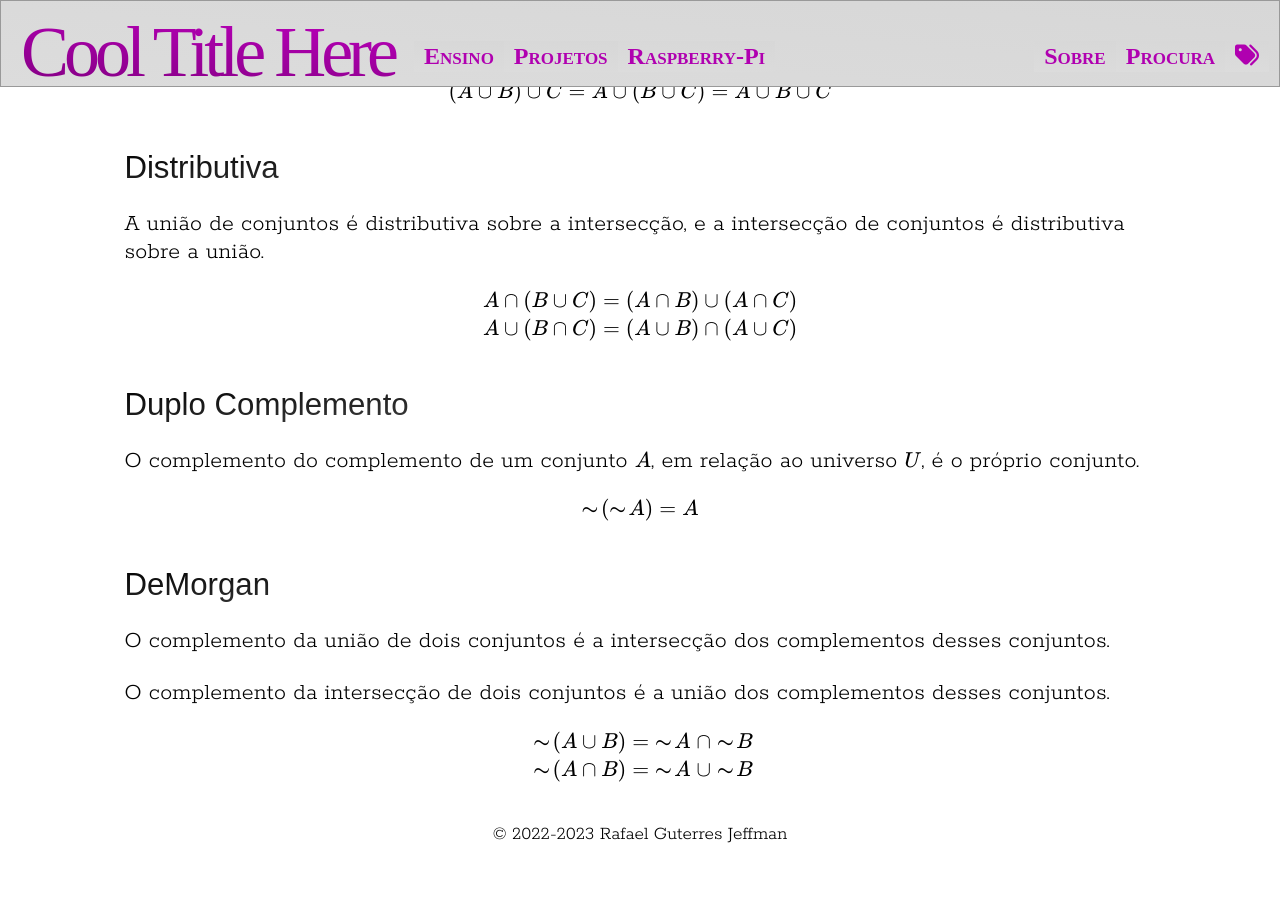
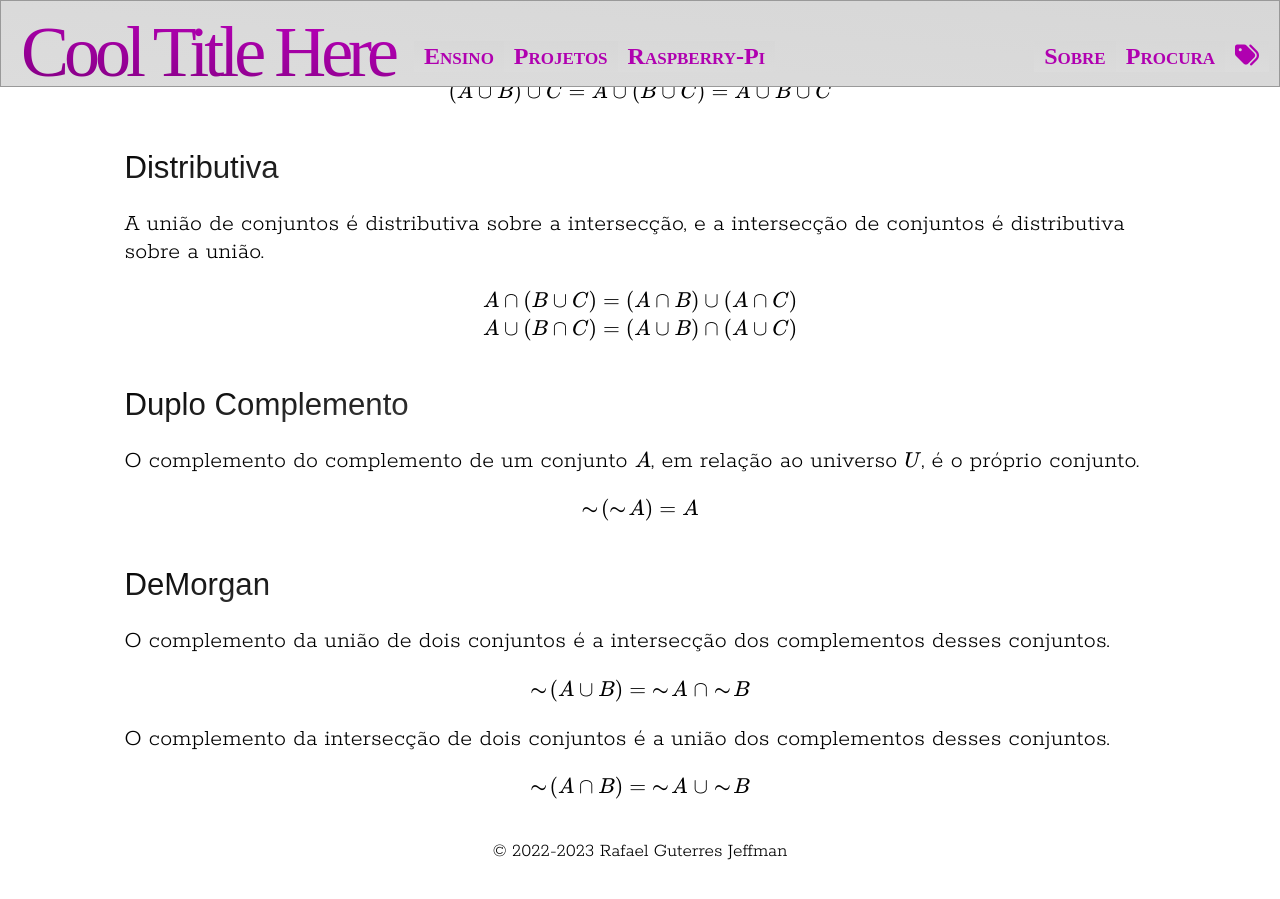
Before and after one commit to rafasgj/rafaeljeffman.com, a Jekyll site: the page built from teaching/cs/basics/set-concepts.md, in a window 1280 px wide and 900 px high, scrolled down 8170 px. Built offline with Jekyll 4.4.1, drawn with Linux system fonts in a browser that asks for light colours; nearby versions of some CDN libraries; some web fonts are replaced; some of the changed text lies outside the part shown.

Commit message:
cs/basics/set-concepts: Fix drawings and math.

```diff
--- a/teaching/cs/basics/set-concepts.md
+++ b/teaching/cs/basics/set-concepts.md
@@ -249,8 +249,8 @@
 <svg width="300" height="200" xmlns="http://www.w3.org/2000/svg">
     <g>
         <use xlink:href="#circle_left" id="center" fill="url(#gradient-fill)" clip-path="url(#clip_right)"/>
-        <use xlink:href="#circle_left" stroke-width="1.5" stroke="#000" fill="none"/>
-        <use xlink:href="#circle_right" stroke-width="1.5" stroke="#000" fill="none"/>
+        <use xlink:href="#circle_left" stroke-width="1.5" stroke="#222" fill="none"/>
+        <use xlink:href="#circle_right" stroke-width="1.5" stroke="#222" fill="none"/>
     </g>
 </svg>
 
@@ -263,7 +263,7 @@
 <svg width="300" height="200" xmlns="http://www.w3.org/2000/svg">
     <g>
         <use xlink:href="#circle_right" stroke-width="1.5" stroke="#222" fill="url(#gradient-fill)" mask="url(#mask_right)" />
-        <use xlink:href="#circle_left" stroke-width="1.5" stroke="#222" fill="#fff" mask="url(#mask_left)" />
+        <use xlink:href="#circle_left" stroke-width="1.5" stroke="#bbb" fill="#fff" mask="url(#mask_left)" />
         <use xlink:href="#circle_left" stroke-width="1.5" stroke="#222" fill="#fff" clip-path="url(#clip_right)" />
     </g>
 </svg>
@@ -387,11 +387,12 @@
 
 O complemento da união de dois conjuntos é a intersecção dos complementos desses conjuntos.
 
+$$
+\thicksim\! (A \cup B) = \; \thicksim\! A \; \cap \thicksim\! B
+$$
+
 O complemento da intersecção de dois conjuntos é a união dos complementos desses conjuntos.
 
 $$
-\begin{align}
-& \thicksim\! (A \cup B) = \; \thicksim\! A \; \cap \thicksim\! B \\
-& \thicksim\! (A \cap B) = \; \thicksim\! A \; \cup \thicksim\! B
-\end{align}
+\thicksim\! (A \cap B) = \; \thicksim\! A \; \cup \thicksim\! B
 $$
```
Also changed, not shown: other parts of teaching/cs/basics/set-concepts.md (+1 -1 lines).
